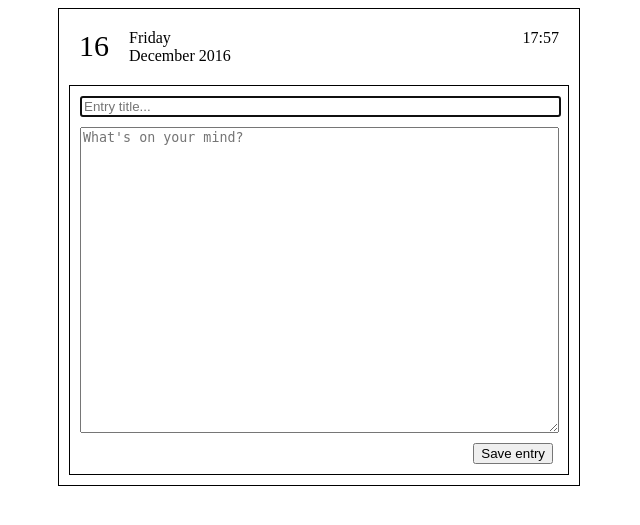
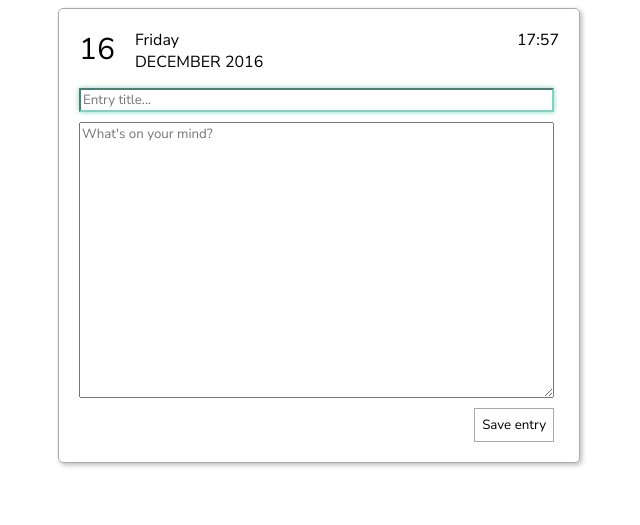
Before and after one commit to Darkmatter81/DiaryWebApp, a Django app: page /DiaryWebApp/addEntry/ in a window 1280 px wide. Shown: the top 525 px of the page, without its empty margins (321-961 px from the left). Run offline with Django 3.2, Linux system fonts and the light colour scheme.

Commit message:
Making stylistic changes to the diary entry form

```diff
--- a/DiaryWebApp/forms.py
+++ b/DiaryWebApp/forms.py
@@ -31,6 +31,6 @@ class EntryForm (forms.ModelForm):
         fields = ('title', 'entryText' )
         widgets = {
             'title': TextInput (attrs = {'placeholder':'Entry title...'}),
-            'entryText' : Textarea(attrs = {'cols': 80, 'rows': 20, 'placeholder':"What's on your mind?"}),
+            'entryText' : Textarea(attrs = {'cols': 80, 'rows': 15, 'placeholder':"What's on your mind?"}),
             'dateTime' : DateTimeInput(attrs = {'type':'dateTime'}),
         }
--- a/DiaryWebApp/static/css/DiaryStyle.css
+++ b/DiaryWebApp/static/css/DiaryStyle.css
@@ -1,29 +1,29 @@
 @CHARSET "ISO-8859-1";
 
 /* Layout debug */
-/* {
+/*
+* {
 	border-color: red;
 	border-style: dashed;
 	border-width: 1px;
-} */
+}
+ */
 
 .entry-view {
 	width: 500px;
 	border-style:solid;
-	border-color: black;
+	border-color: #AAAAAA;
 	border-width: 1px;
+	box-shadow: 2px 2px 5px #BBBBBB;
 	padding: 10px;
 	margin: 0 auto;
-
+	border-radius: 5px;
 }
 
 .date-time-container {
 	display: flex;
-	/* border-style:inherit;
-	border-color: inherit;
-	border-width: inherit; */
 	padding: 10px 10px 10px 10px;
-	margin-bottom:10px;
+	margin-bottom:-5px;
 }
 
 .entry-day-year{
@@ -46,26 +46,54 @@
 
 .entry-form-container {
 	overflow: auto;
-	border-style:inherit;
-	border-color: inherit;
-	border-width: inherit;
 	padding: 10px 15px 10px 10px;
 }
 
+#entryMonthYear {
+	text-transform: uppercase;
+}
 
 .entry-form-container input, textarea{
 	display:block;
 	width: 100%;
 	margin-bottom: 10px;
+
+	-ms-box-sizing:border-box;
+	-moz-box-sizing:border-box;
+	-webkit-box-sizing:border-box;
+	box-sizing:border-box;
 }
 
+input, textarea, button, p{
+	font-family: 'Nunito Sans', sans-serif;
+}
 
-/* .entry-form-container textarea {
-	height: 200px;
-	width: 100%;
-} */
+input:focus, textarea:focus{
+	outline: none !important;
+	border-color: #80D3C1;
+	box-shadow: 0 0 5px #80D3C1;
+}
 
 .entry-form-container button {
 	position: relative;
 	float: right;
 }
+
+#saveButton {
+	border-style: solid;
+	border-width: 1px;
+	border-color: #AAAAAA;
+	background-color: white;
+	cursor: pointer;
+	padding: 7px;
+}
+
+#saveButton:hover {
+	background-color: #80D3C1;
+	color: white;
+}
+
+#saveButton:active{
+	background-color: #41bca0;
+	color: white;
+}
--- a/DiaryWebApp/templates/DiaryEntry.html
+++ b/DiaryWebApp/templates/DiaryEntry.html
@@ -3,6 +3,7 @@
 	<head>
 		<meta charset="ISO-8859-1">
 		{% load static %}
+		<link href="https://fonts.googleapis.com/css?family=Nunito+Sans" rel="stylesheet">
 		<link rel="stylesheet" type="text/css" href="{% static 'css/DiaryStyle.css' %}">
 		<script type="text/javascript" src="{% static 'script/DiaryEntry.js' %}"></script>
 		<title>Diary Web App</title>
@@ -24,7 +25,7 @@
 				<form id="entryForm" action="{% url 'addEntry' %}" method="post">
 					{% csrf_token %}
 					{{ form }}
-					<button type="submit">Save entry</button>
+					<button id="saveButton" type="submit">Save entry</button>
 				</form>
 			</div>
 
--- a/DiaryWebApp/views.py
+++ b/DiaryWebApp/views.py
@@ -26,9 +26,8 @@ def addEntry(request):
         # Set up view with new entry form
         entryForm = EntryForm()
 
+    # Extract time and date from Entry model to populate in view
     date = entryForm.getDate()
-
-    # Extract time and date from Entry model to populate in view
     dateAndTime = {};
     dateAndTime['entryDate'] = date.day
     dateAndTime['entryYear'] = date.year
@@ -40,9 +39,8 @@ def addEntry(request):
     template = {'form': entryForm}
     template.update(dateAndTime)
 
-    logger.info("dictionary = ", template)
-
     return render(request, "DiaryEntry.html", template)
 
 def entrySubmitted(request):
-    return HttpResponse("The data was received")
+    return HttpResponse(request)
+    #return HttpResponse("The data was received")
```
Also changed, not shown: DiaryWebApp/migrations/0004_auto_20161220_1346.py (added), DiaryWebApp/migrations/0005_auto_20161220_1401.py (added), DiaryWebApp/models.py (line endings or trailing spaces), db.sqlite3.
